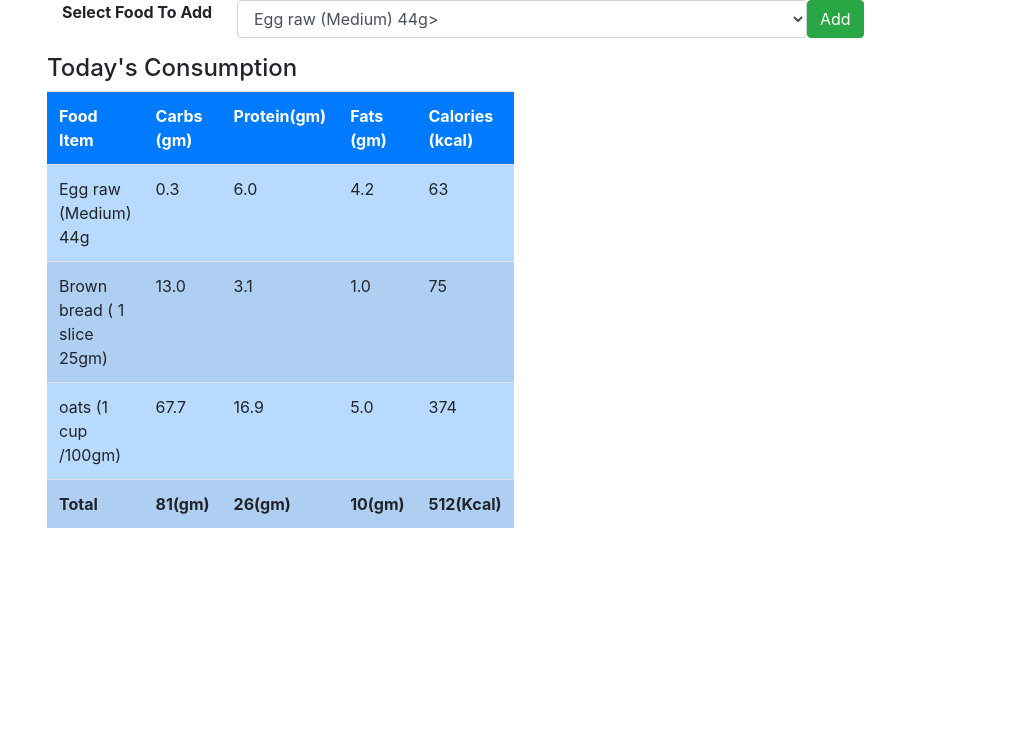
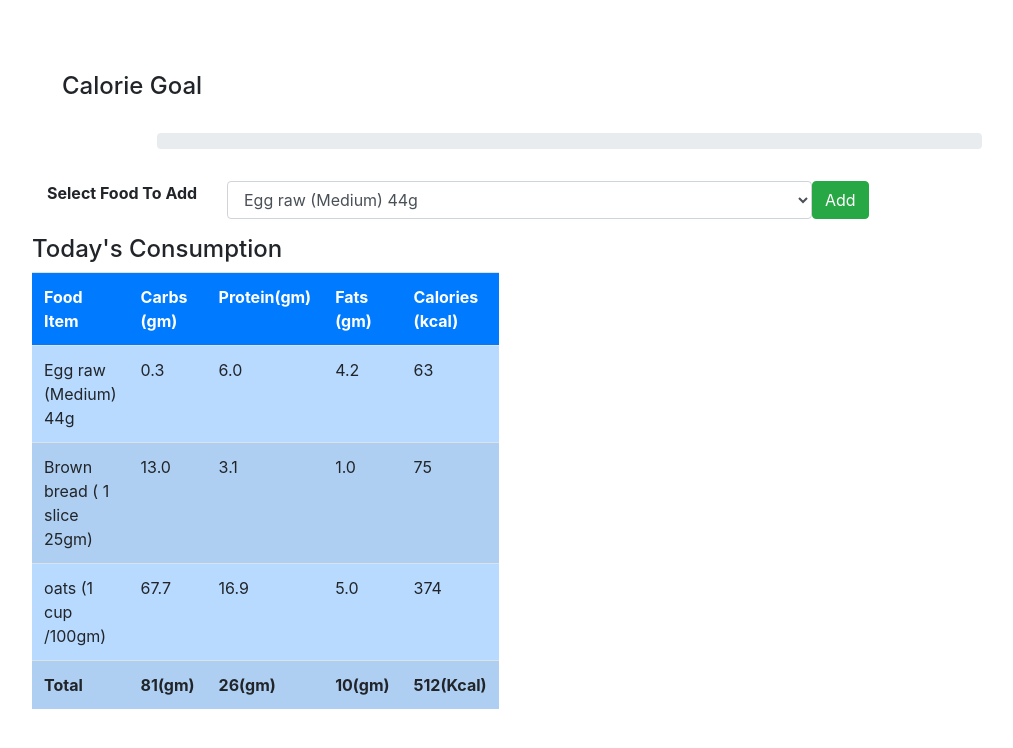
Before and after one commit to Shaharia-SE/CreatingFoodModel, a Django app: page / in a window 1280 px wide. Shown: the top 748 px of the page, without its empty margins (23-1036 px from the left). Run offline with Django 3.2, Linux system fonts and the light colour scheme; a user stored in the database is signed in; data comes from the database, SQL or seed files in the repository.

Commit message:
foodchart

```diff
--- a/myapp/templates/myapp/index.html
+++ b/myapp/templates/myapp/index.html
@@ -8,6 +8,20 @@
 </head>
 <body>
 <div class="container">
+    <br><br><br>
+
+    <h4> Calorie Goal</h4>
+    <br>
+    <div class="row">
+        <div class="col-md-9 offset-1">
+            <div class="progress">
+                <div class="progress-bar bg-success" role="progressbar" style="width: 0%" aria-valuenow="0"
+                     aria-valuemin="0" aria-valuemax="0">
+
+                </div>
+            </div>
+        </div>
+        <br><br>
         <div class="row">
             <div class="col-md-12">
                 <div method="POST">
@@ -16,12 +30,12 @@
                         <label class="col-md-2">
                             <b> Select Food To Add</b>
                         </label>
-                    <select class="col-md-6  form-control" name="food_consumed" id="food_consumed">
+                        <select class="col-md-6 form-control" name="food_consumed" id="food_consumed">
                             {% for food in foods %}
-                            <option value="{{ food.name }}">{{ food.name }}></option>
+                                <option value="{{ food.name }}">{{ food.name }}</option>
                             {% endfor %}
                         </select>
-                    <button class="btn btn-success" type="sumit">Add</button>
+                        <button class="btn btn-success" type="submit">Add</button>
                     </div>
                     </form>
                 </div>
```
Lines whose indentation alone changed are shown as unchanged.
